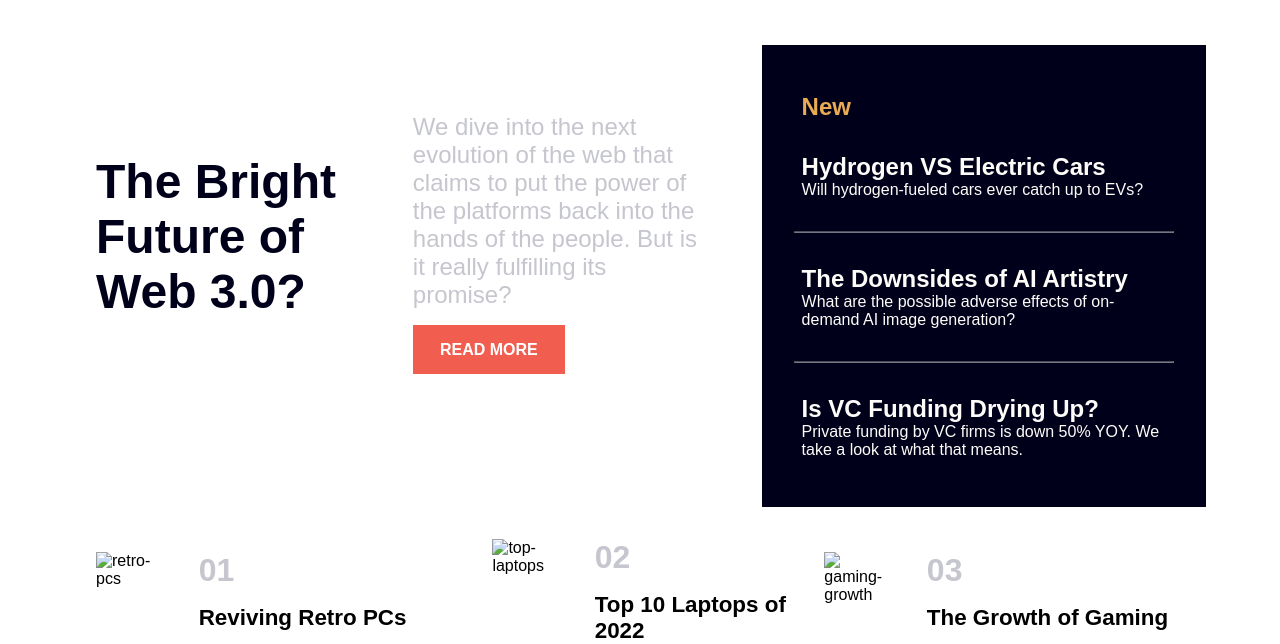
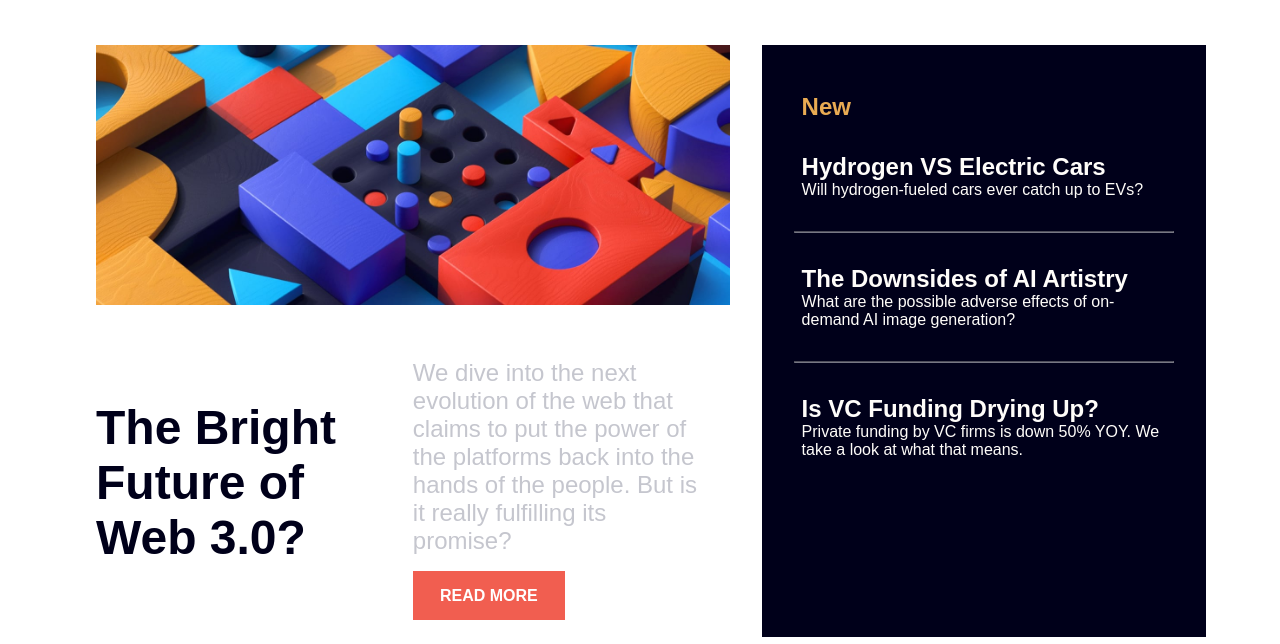
Before and after one commit to Danmasanii/news-home-page, a plain HTML site: page index.html in a window 1280 px wide. Shown: the part 101-745 px from the top of the page. Drawn offline with Linux system fonts and the light colour scheme; the site is published under a folder, as on GitHub Pages, so addresses that start at the root find nothing.

Commit message:
Update index.html

```diff
--- a/index.html
+++ b/index.html
@@ -18,7 +18,7 @@
                     <img src="images/logo.svg" alt="logo">
                 </div>
                 <div class="menu-icon">
-                    <img src="/images/icon-menu.svg" alt="">
+                    <img src="images/icon-menu.svg" alt="">
                 </div>
                 <div class="nav-list-wrapper">
                     <ul>
@@ -34,10 +34,10 @@
 
         <div class="grid-2-container section">
             <div class="desktop-img">
-                <img src="/images/image-web-3-desktop.jpg" alt="">
+                <img src="images/image-web-3-desktop.jpg" alt="">
             </div>
             <div class="img">
-                <img src="/images/image-web-3-mobile.jpg" alt="">
+                <img src="images/image-web-3-mobile.jpg" alt="">
             </div>
             <div class="text-wrapper">
 
@@ -97,7 +97,7 @@
 
         <div class="grid-4-container ads">
             <div class="ads-container">
-                <img src="/images/image-retro-pcs.jpg" alt="retro-pcs">
+                <img src="images/image-retro-pcs.jpg" alt="retro-pcs">
                 <div>
                     <h1>01</h1>
                     <p class="paragraph"> Reviving Retro PCs </p>
@@ -105,7 +105,7 @@
                 </div>
             </div>
             <div class="ads-container">
-                <img src="/images/image-top-laptops.jpg" alt="top-laptops">
+                <img src="images/image-top-laptops.jpg" alt="top-laptops">
                 <div>
                     <h1>02</h1>
                     <p class="paragraph"> Top 10 Laptops of 2022</p>
@@ -113,7 +113,7 @@
                 </div>
             </div>
             <div class="ads-container">
-                <img src="/images/image-gaming-growth.jpg" alt="gaming-growth">
+                <img src="images/image-gaming-growth.jpg" alt="gaming-growth">
                 <div>
                     <h1>03</h1>
                     <p class="paragraph">The Growth of Gaming</p>
```
